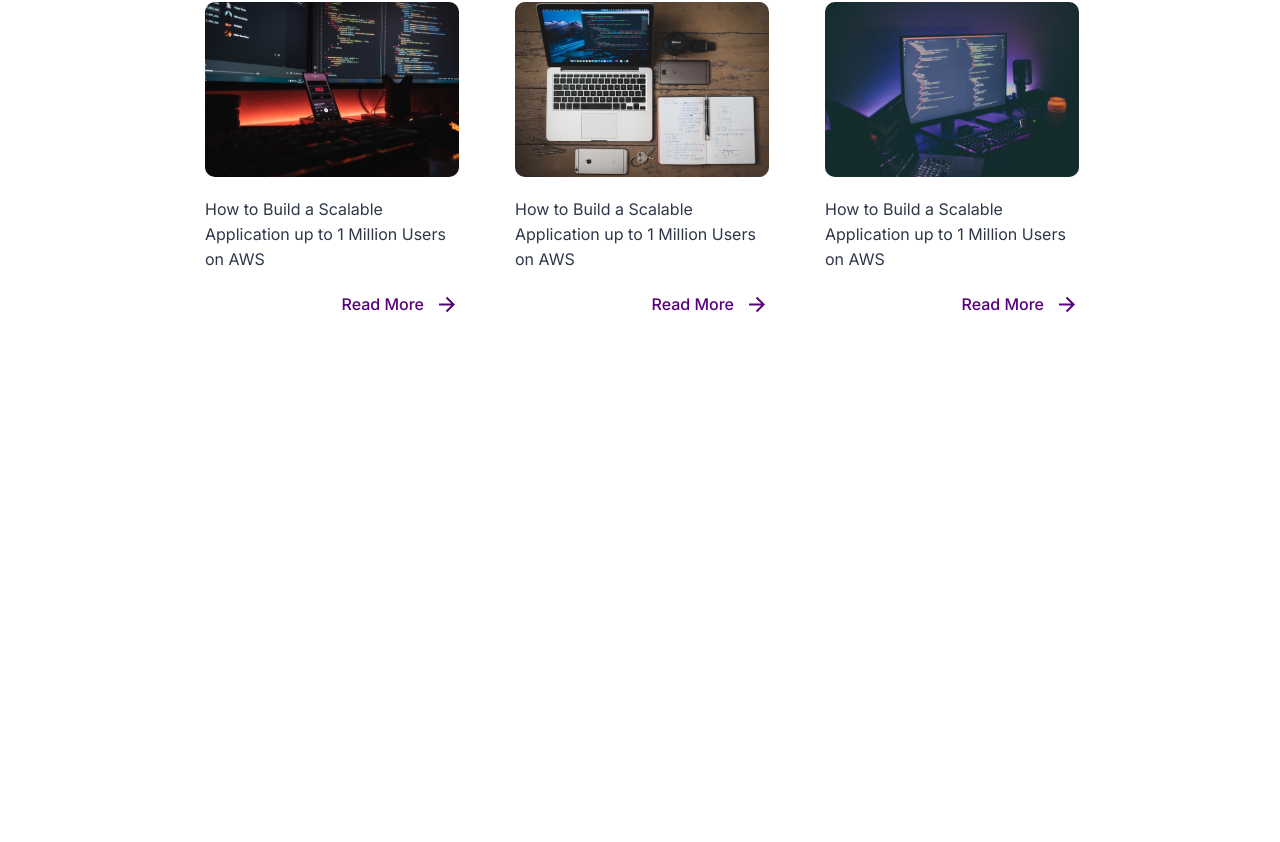
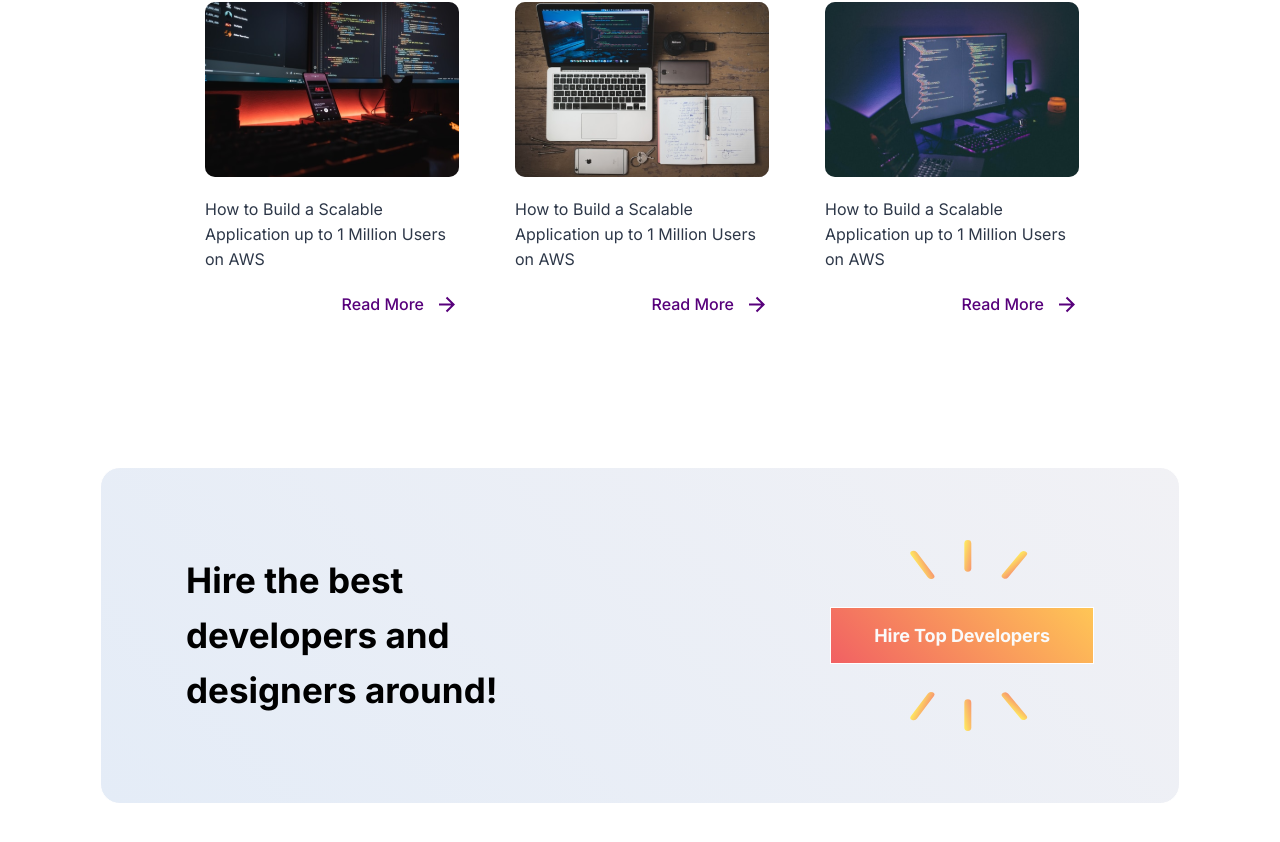
Before and after one commit to talidag/Logoipsum, a React (Vite) app in the folder vite-project/: page / in a window 1280 px wide. Shown: the part 10806-11648 px from the top of the page. Before the commit the page ends 11273 px from the top, so only its background shows below. Built offline with nearby package versions, Linux system fonts and the light colour scheme.

Commit message:
feat: Added the Hire component

```diff
--- a/vite-project/src/App.jsx
+++ b/vite-project/src/App.jsx
@@ -5,6 +5,7 @@ import CaseStudies from "./components/organisms/CaseStudies/CaseStudies";
 import Development from "./components/organisms/Development/Development";
 import GreatSoftware from "./components/organisms/GreatSoftware/GreatSoftware";
 import Hero from "./components/organisms/Hero/Hero";
+import Hire from "./components/organisms/Hire/Hire";
 import OurClients from "./components/organisms/OurClients/OurClients";
 import OurCustomers from "./components/organisms/OurCustomers/OurCustomers";
 import Resources from "./components/organisms/Resources/Resources";
@@ -26,6 +27,7 @@ const App = () => {
       <TechStack />
       <Alcaline />
       <Resources />
+      <Hire />
     </div>
   );
 };
--- /dev/null
+++ b/vite-project/src/components/organisms/Hire/Hire.jsx
@@ -0,0 +1,18 @@
+import "./Hire.scss";
+import hireBtn from "../../../assets/hire-btn.svg";
+
+const Hire = () => {
+  const hireHeading = "Hire the best developers and designers around!";
+  const hireButton = "Hire Top Developers";
+  return (
+    <section className="hire">
+      <div className="hire__container">
+        <img src={hireBtn} alt="" className="hire-btn" />
+        <h2>{hireHeading}</h2>
+        <button>{hireButton}</button>
+      </div>
+    </section>
+  );
+};
+
+export default Hire;
--- /dev/null
+++ b/vite-project/src/components/organisms/Hire/Hire.scss
@@ -0,0 +1,40 @@
+@import "../../../scss/variables";
+
+.hire {
+    padding: 0 10rem 10rem 10rem;
+
+    &__container {
+        background: linear-gradient(225deg, #F1F1F5 0%, #E4ECF7 100%);
+        border: 1px solid #FFFFFF;
+        display: flex;
+        align-items: center;
+        font-family: $inter;
+        padding: 8.5rem;
+        gap: 30rem;
+        line-height: 5.5rem;
+        position: relative;
+        border-radius: 2rem;
+
+        & h2 {
+            font-size: $fs-services-heading;
+            font-weight: $fw-bold;
+        }
+
+        & button {
+            background: linear-gradient(225deg, #FFC656 0%, #F16063 100%);
+            border: 1px solid #FFFFFF;
+            padding: 1.7rem 4.3rem;
+            color: #FAFAFA;
+            font-weight: $fw-bold;
+            letter-spacing: -0.09px;
+            font-size: $fs-hero-p;
+            font-family: inherit;
+            white-space: nowrap;
+        }
+    }
+
+    .hire-btn {
+        position: absolute;
+        right: 15rem;
+    }
+}
```
Also changed, not shown: vite-project/src/assets/hire-btn.svg (added).
